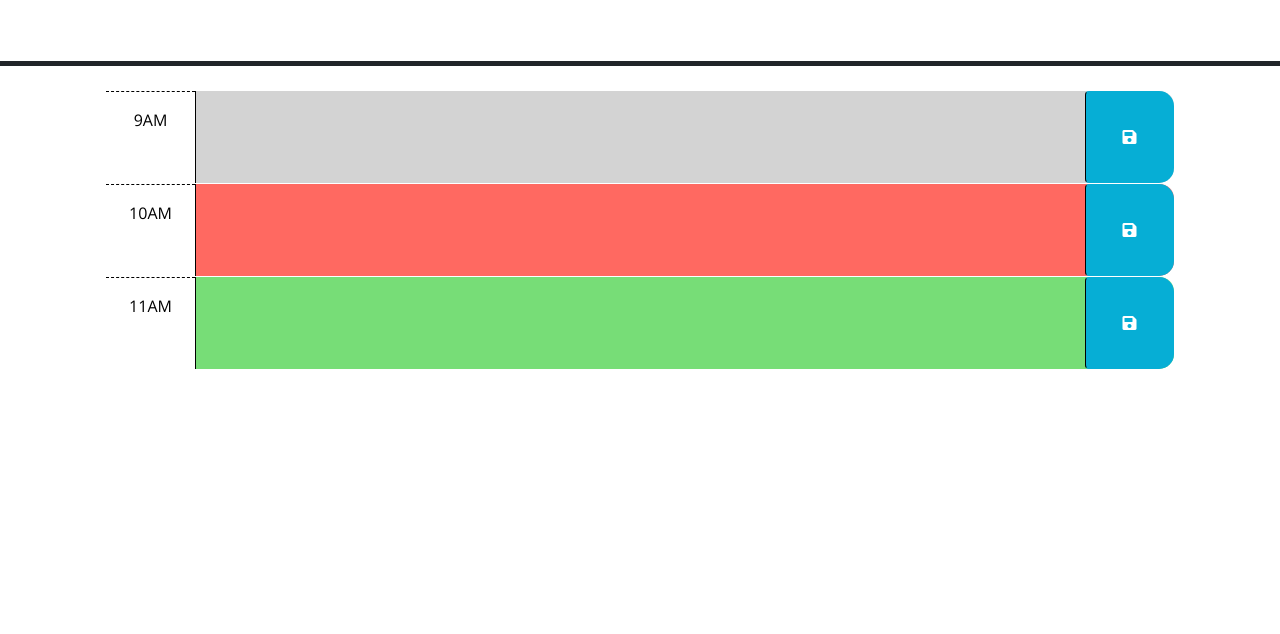
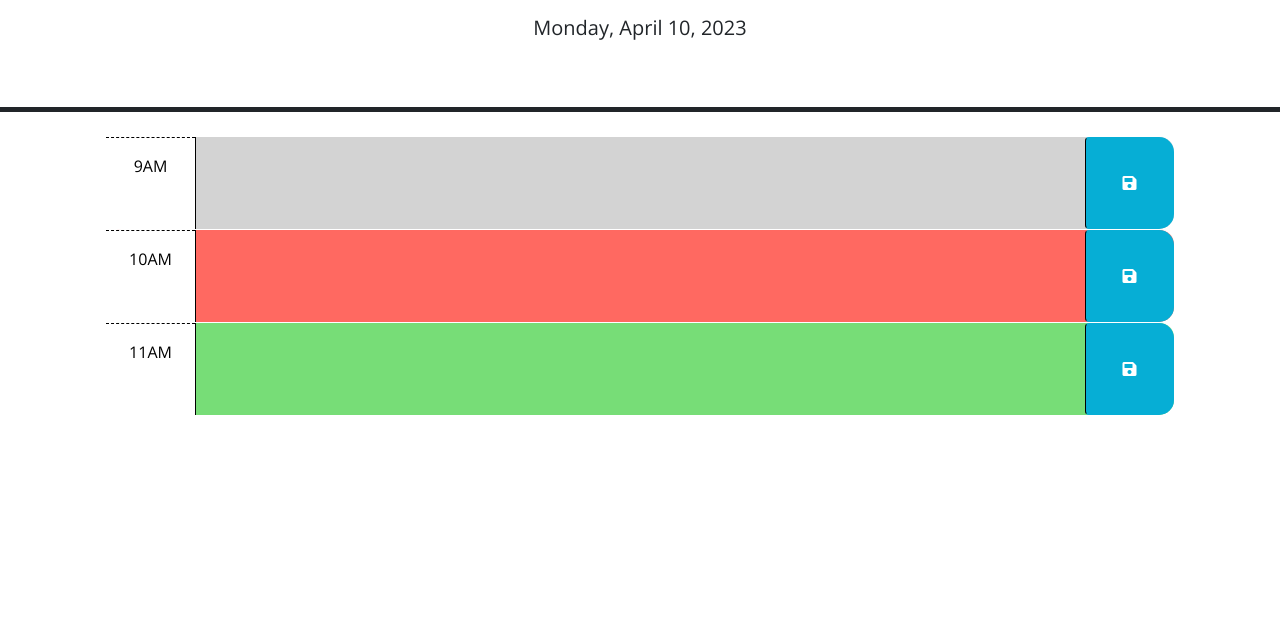
Before and after one commit to buster35/synevyr-lacus, a plain HTML site: page Develop/index.html in a window 1280 px wide. Shown: the part 166-800 px from the top of the page. Drawn offline with nearby package versions, Linux system fonts and the light colour scheme.

Commit message:
fixed dayjs date format

```diff
--- a/Develop/script.js
+++ b/Develop/script.js
@@ -1,9 +1,15 @@
 
 $(document).ready(function () {
-  let today = dayjs()
-  dayjs.format("dddd MMMM DD")
+  let past = $(".past") //caching elements using jquery to access later//
+  let present = $(".present")
+  let future = $(".future")
+
+  let today = dayjs().format("dddd, MMMM DD, YYYY")
+  dayjs(today)
   $("#currentDay").text(today)
-  console.log(dayjs.tz)
+//time is past, color gray. if time is present, set style to yellow. if time is future, set style to green)
+
+
 
 
   // TODO: Add a listener for click events on the save button. This code should
@@ -12,15 +18,28 @@ $(document).ready(function () {
   // function? How can DOM traversal be used to get the "hour-x" id of the
   // time-block containing the button that was clicked? How might the id be
   // useful when saving the description in local storage?
-  //
+
   // TODO: Add code to apply the past, present, or future class to each time
   // block by comparing the id to the current hour. HINTS: How can the id
   // attribute of each time-block be used to conditionally add or remove the
   // past, present, and future classes? How can Day.js be used to get the
   // current hour in 24-hour time?
-  //
+
   // TODO: Add code to get any user input that was saved in localStorage and set
   // the values of the corresponding textarea elements. HINT: How can the id
   // attribute of each time-block be used to do this?
 
+  $(".saveBtn").on("click", function(e) {
+    e.preventDefault();
+
+  })
+
 });
+// Use class for "past", "present", and "future" to apply styles to the
+//         time-block divs accordingly. The javascript will need to do this by
+//         adding/removing these classes on each div by comparing the hour in the
+//         id to the current hour. The html provided below is meant to be an example
+//         demonstrating how the css provided can be leveraged to create the
+//         desired layout and colors. The html below should be removed or updated
+//         in the finished product. Remember to delete this comment once the
+//         code is implemented.
--- a/script.js
+++ b/script.js
@@ -1,8 +1,11 @@
 //learn.jquery.com//
 
 //jQuery methods and properties accessed in JS via $($=jQuery)//
+
 //non-caching; if needed later, make a variable: ex. var divs = $("div");
-//MOST BASIC CONCEPT for jQuery: select some elements and do something with them -> $("id, class, attribute, compound css selector, comma-separated lists, pseudo's")
+
+TODO://MOST BASIC CONCEPT for jQuery: select some elements and do something with them -> $("id, class, attribute, compound css selector, comma-separated lists, pseudo's")
+
 //A callback is a function that is passed as an argument to another function and is executed after its parent function has completed. Callbacks are special because they patiently wait to execute until their parent finishes. To use callbacks, it is important to know how to pass them into their parent function.//
 
 $(document).ready(function () { //defer executing click method/function by using an anonymous function as a wrapper; the anonymous function calls any subsequent functions//
```
Also changed, not shown: Develop/index.html (+1 -9 lines).
